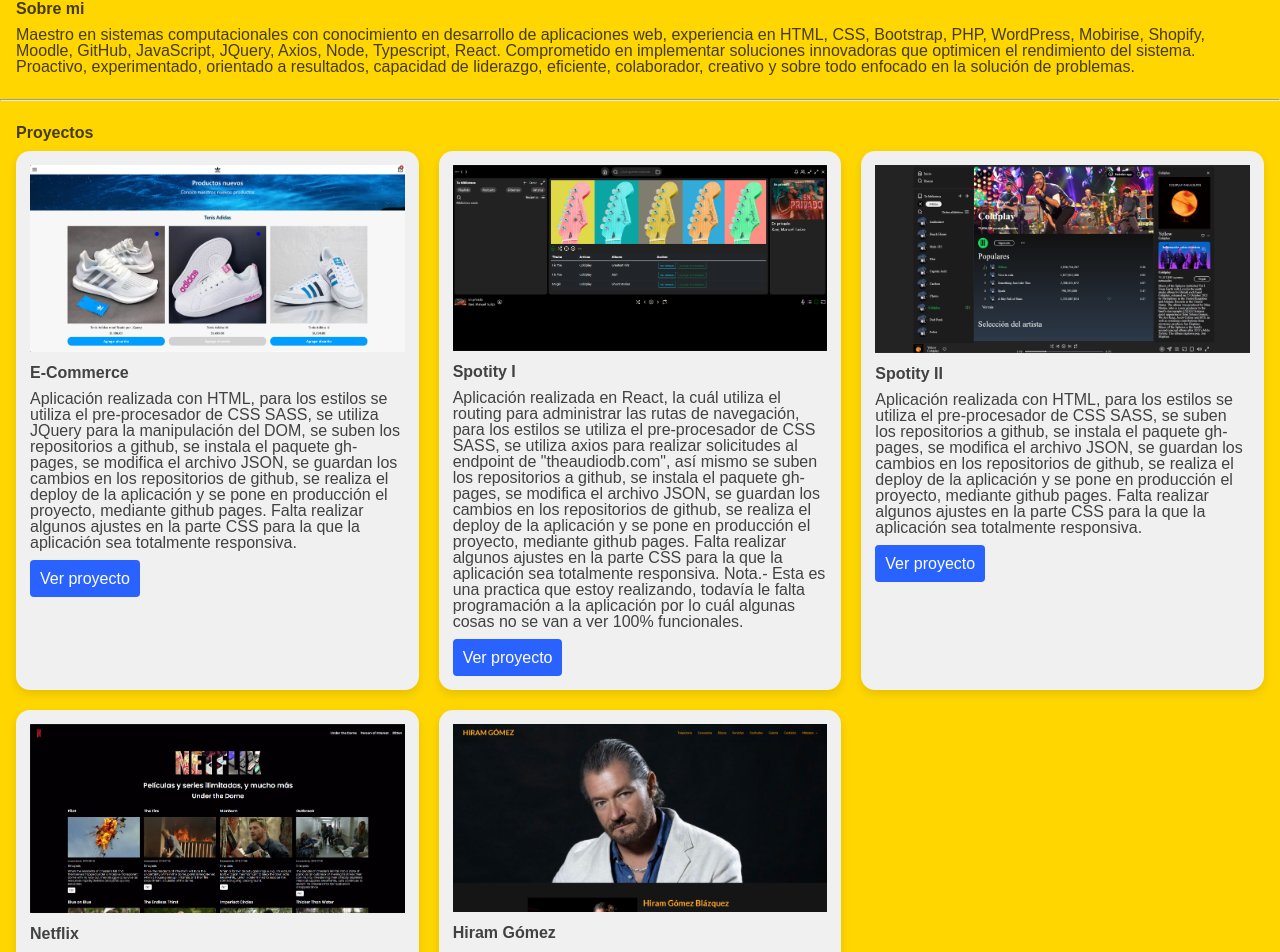
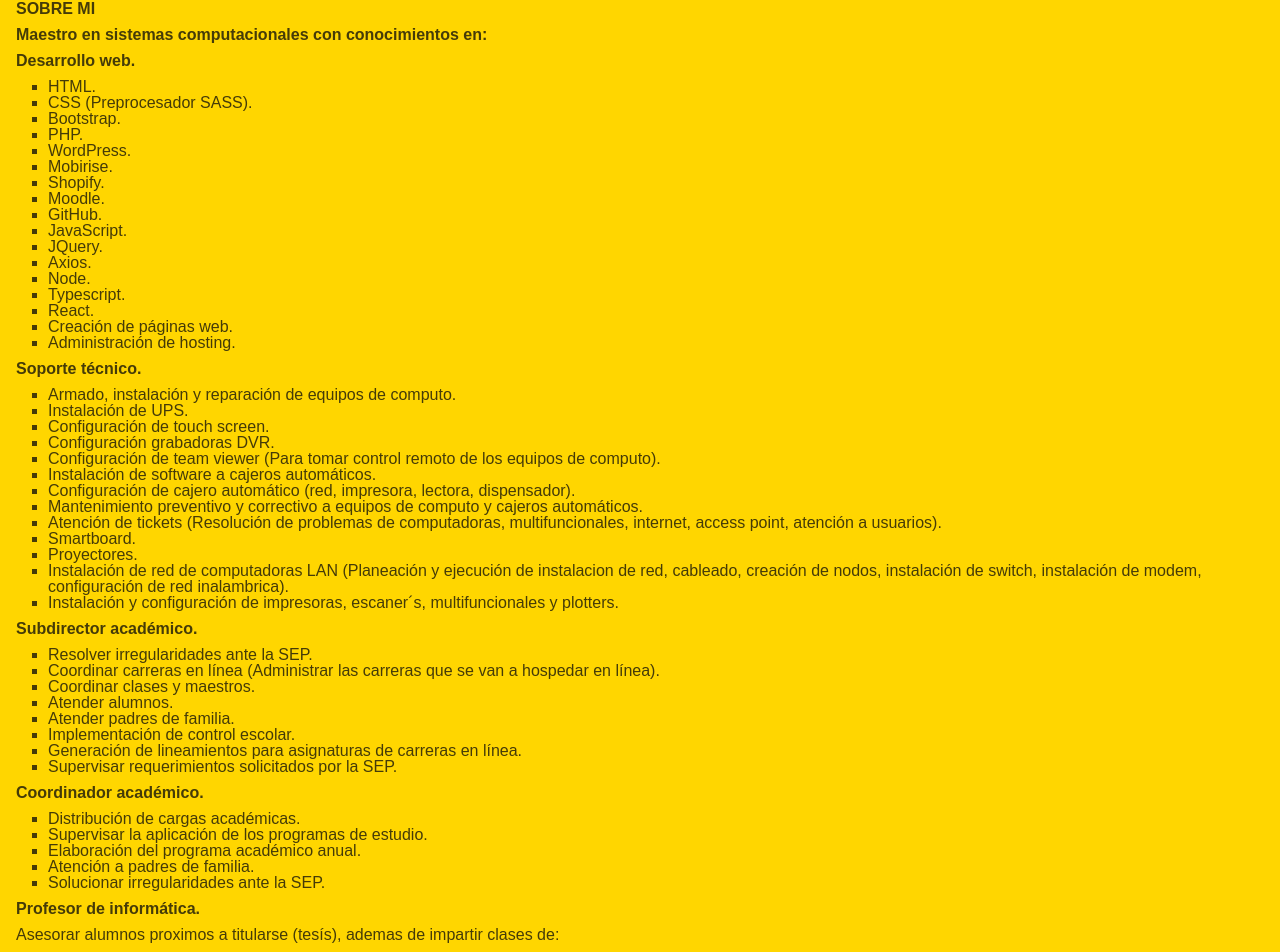
Before and after one commit to arnulfopinedo/curriculum, a React (Create React App) app: page / in a window 1280 px wide. Shown: the part 95-1047 px from the top of the page. Built offline with nearby package versions, Linux system fonts and the light colour scheme.

Commit message:
Actualizando curriculum

```diff
--- a/src/Components/CursosHabilidades/index.js
+++ b/src/Components/CursosHabilidades/index.js
@@ -3,7 +3,7 @@
         <>
             <article className="cur-hab">
                 <div className="cur-hab-cont">
-                    <h2 className="cur-hab-cont-tit">Cursos y habilidades</h2>
+                    <h2 className="cur-hab-cont-tit">CURSOS Y HABILIDADES</h2>
                     <span>Curso: Desarrollador full stack java.</span><br/>
                     <span>Institución: Escuela británica de artes creativas y tecnología.</span><br/>
                     <span>Sitio web: <a class target="_blank" href="https://ebac.mx/full-stack-java">EBAC.</a></span><br/>
--- a/src/Components/FormacionAcademica/index.js
+++ b/src/Components/FormacionAcademica/index.js
@@ -3,7 +3,7 @@
         <>
             <article className="for-aca">
                 <div className="for-aca-cont">
-                    <h2 className="for-aca-cont-tit">Formación académica</h2>
+                    <h2 className="for-aca-cont-tit">FORMACIÓN ACADÉMICA</h2>
                     <span>Grado: Maestría en sistemas computacionales.</span><br/>
                     <span>Institución: Instituto Tecnológico de la Laguna.</span><br/>
                     <span>Duración: 2015 - 2018.</span><br/><br/>
--- a/src/Components/Proyectos/index.js
+++ b/src/Components/Proyectos/index.js
@@ -9,7 +9,7 @@
         <>
             <article className="proyectos">
                 <div className="proyectos-contenido">
-                    <h2 className='proyectos-titulo'>Proyectos</h2>
+                    <h2 className='proyectos-titulo'>PROYECTOS</h2>
                     <div className="proyectos-grid">
                         <div className="proyectos-card">
                             <div className='proyectos-card-img'>
--- a/src/Components/SobreMi/index.js
+++ b/src/Components/SobreMi/index.js
@@ -3,10 +3,72 @@
         <>
             <article className="sobremi">
                 <div className="sobremi-seccion">
-                    <h2 className="sobremi-titulo">Sobre mi</h2>
-                    <p>
-                        Maestro en sistemas computacionales con conocimiento en desarrollo de aplicaciones web, experiencia en HTML, CSS, Bootstrap, PHP, WordPress, Mobirise, Shopify, Moodle, GitHub, JavaScript, JQuery, Axios, Node, Typescript, React. Comprometido en implementar soluciones innovadoras que optimicen el rendimiento del sistema. Proactivo, experimentado, orientado a resultados, capacidad de liderazgo, eficiente, colaborador, creativo y sobre todo enfocado en la solución de problemas.
-                    </p>
+                    <h2 className="sobremi-titulo">SOBRE MI</h2>
+                    <h4 className="sobremi-titulo">Maestro en sistemas computacionales con conocimientos en:</h4>
+                    <h5 className="sobremi-titulo">Desarrollo web.</h5>
+                    <ul className="lista">
+                        <li>HTML.</li>
+                        <li>CSS (Preprocesador SASS).</li>
+                        <li>Bootstrap.</li>
+                        <li>PHP.</li>
+                        <li>WordPress.</li>
+                        <li>Mobirise.</li>
+                        <li>Shopify.</li>
+                        <li>Moodle.</li>
+                        <li>GitHub.</li>
+                        <li>JavaScript.</li>
+                        <li>JQuery.</li>
+                        <li>Axios.</li>
+                        <li>Node.</li>
+                        <li>Typescript.</li>
+                        <li>React.</li>
+                        <li>Creación de páginas web.</li>
+                        <li>Administración de hosting.</li>
+                    </ul>
+                    <h5 className="sobremi-titulo">Soporte técnico.</h5>
+                    <ul className="lista">
+                        <li>Armado, instalación y reparación de equipos de computo.</li>
+                        <li>Instalación de UPS.</li>
+                        <li>Configuración de touch screen.</li>
+                        <li>Configuración grabadoras DVR.</li>
+                        <li>Configuración de team viewer (Para tomar control remoto de los equipos de computo).</li>
+                        <li>Instalación de software a cajeros automáticos.</li>
+                        <li>Configuración de cajero automático (red, impresora, lectora, dispensador).</li>
+                        <li>Mantenimiento preventivo y correctivo a equipos de computo y cajeros automáticos.</li>
+                        <li>Atención de tickets (Resolución de problemas de computadoras, multifuncionales, internet, access point, atención a usuarios).</li>
+                        <li>Smartboard.</li>
+                        <li>Proyectores.</li>
+                        <li>Instalación de red de computadoras LAN (Planeación y ejecución de instalacion de red, cableado, creación de nodos, instalación de switch, instalación de modem, configuración de red inalambrica).</li>
+                        <li>Instalación y configuración de impresoras, escaner´s, multifuncionales y plotters.</li>
+                    </ul>
+                    <h5 className="sobremi-titulo">Subdirector académico.</h5>
+                    <ul className="lista">
+                        <li>Resolver irregularidades ante la SEP.</li>
+                        <li>Coordinar carreras en línea (Administrar las carreras que se van a hospedar en línea).</li>
+                        <li>Coordinar clases y maestros.</li>
+                        <li>Atender alumnos.</li>
+                        <li>Atender padres de familia.</li>
+                        <li>Implementación de control escolar.</li>
+                        <li>Generación de lineamientos para asignaturas de carreras en línea.</li>
+                        <li>Supervisar requerimientos solicitados por la SEP.</li>
+                    </ul>
+                     <h5 className="sobremi-titulo">Coordinador académico.</h5>
+                    <ul className="lista">
+                        <li>Distribución de cargas académicas.</li>
+                        <li>Supervisar la aplicación de los programas de estudio.</li>
+                        <li>Elaboración del programa académico anual.</li>
+                        <li>Atención a padres de familia.</li>
+                        <li>Solucionar irregularidades ante la SEP.</li>
+                    </ul>
+                    <h5 className="sobremi-titulo">Profesor de informática.</h5>
+                    <p className="sobremi-profesor">Asesorar alumnos proximos a titularse (tesís), ademas de impartir clases de:</p>
+                    <ul className="lista">
+                        <li>Diseño digital.</li>
+                        <li>Informática.</li>
+                        <li>Ensamble y mantenimiento de computadoras.</li>
+                        <li>Redes.</li>
+                    </ul>
+                    <p className="sobremi-titulo">Me considero una persona comprometida en implementar soluciones de alto impacto, proactivo, experimentado, orientado a resultados, con capacidad de liderazgo, eficiente, colaborador, creativo y sobre todo enfocado en la solución de problemas.</p>
                 </div>
             </article>
             <hr/>
--- a/src/css/_layout.scss
+++ b/src/css/_layout.scss
@@ -50,6 +50,16 @@
 
     .sobremi-titulo {
         @extend %titulo;
+    }
+
+    .lista {
+        padding-left: 2rem;
+        list-style: square;
+        margin-bottom: 10px;
+    }
+
+    .sobremi-profesor {
+        margin-bottom: 10px;
     }
 }
 
--- a/src/css/main.css
+++ b/src/css/main.css
@@ -80,6 +80,15 @@
   }
 }
 
+.sobremi .lista {
+  padding-left: 2rem;
+  list-style: square;
+  margin-bottom: 10px;
+}
+.sobremi .sobremi-profesor {
+  margin-bottom: 10px;
+}
+
 .proyectos .proyectos-card {
   background-color: #f0f0f0;
   border-radius: 14px;
```
Also changed, not shown: 1 other file (tests, documents, lock files or other folders).
